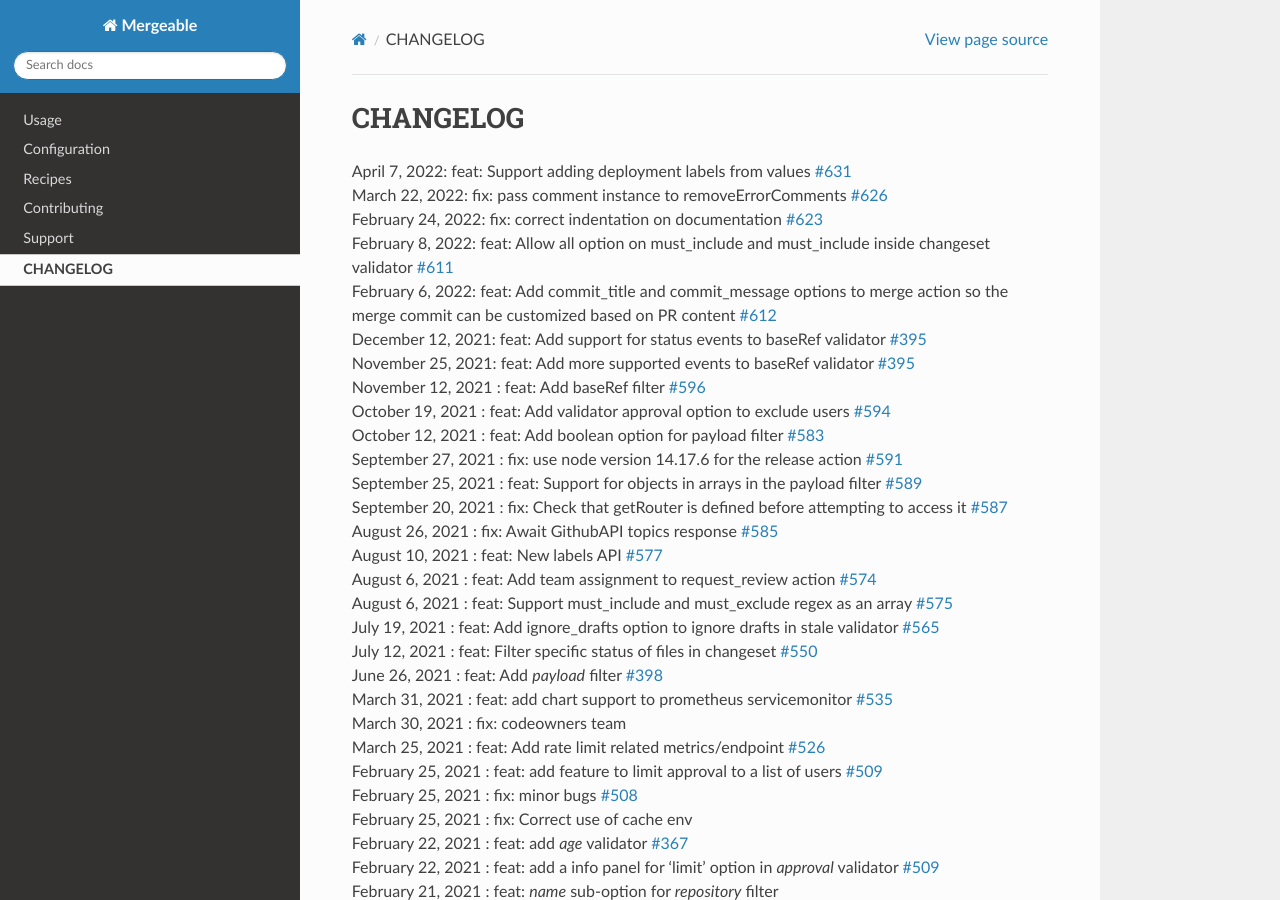
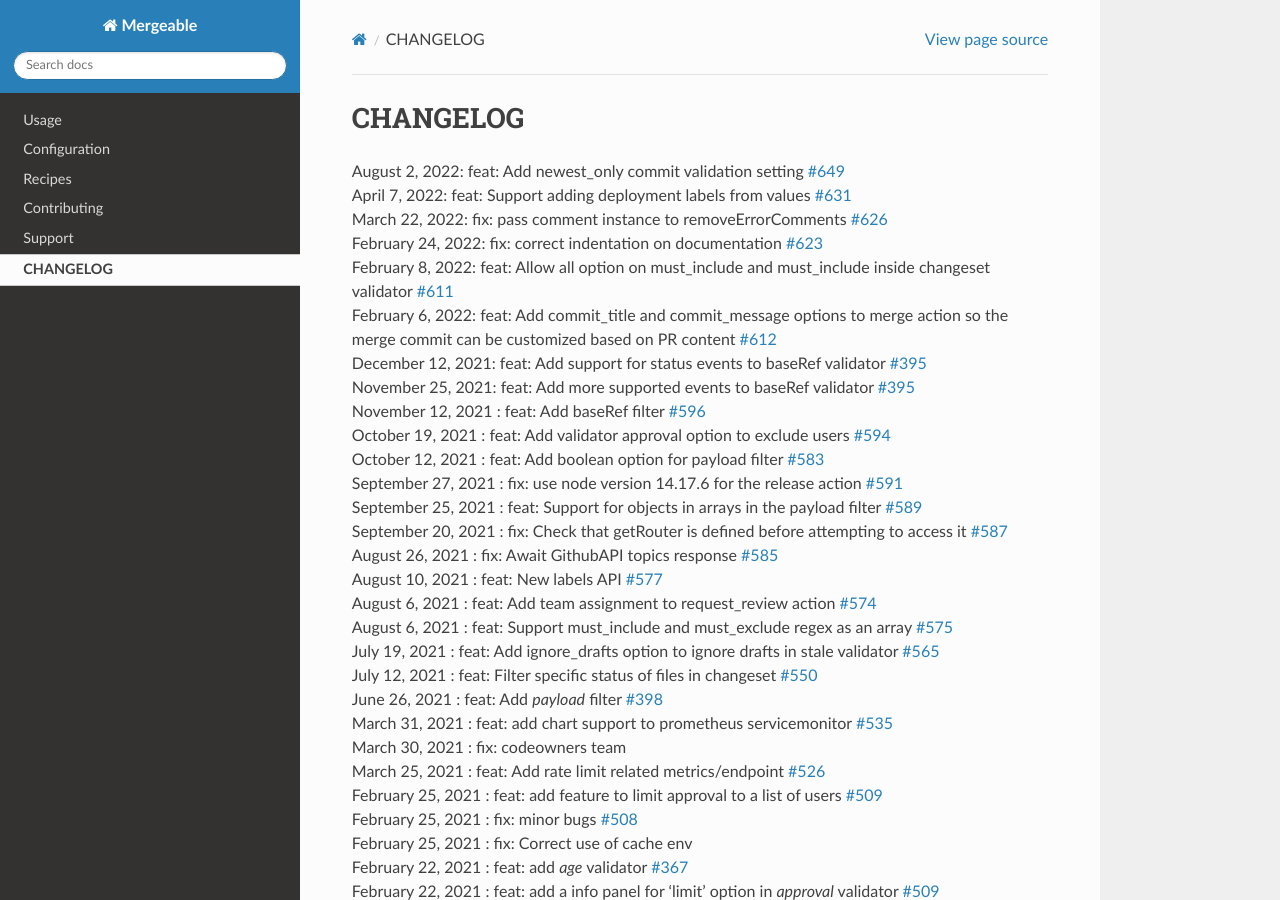
Before and after one commit to mergeability/mergeable, a Sphinx documentation site: the page built from docs/changelog.rst, in a window 1280 px wide and 900 px high. Built offline with Sphinx 7.4.7 and the Read the Docs theme 2.0.0, drawn with Linux system fonts in a browser that asks for light colours.

Commit message:
chore: update changelog

```diff
--- a/docs/changelog.rst
+++ b/docs/changelog.rst
@@ -1,5 +1,6 @@
 CHANGELOG
 =====================================
+| August 2, 2022: feat: Add newest_only commit validation setting `#649 <https://github.com/mergeability/mergeable/pull/649>`_
 | April 7, 2022: feat: Support adding deployment labels from values `#631 <https://github.com/mergeability/mergeable/pull/631>`_
 | March 22, 2022: fix: pass comment instance to removeErrorComments `#626 <https://github.com/mergeability/mergeable/pull/626>`_
 | February 24, 2022: fix: correct indentation on documentation `#623 <https://github.com/mergeability/mergeable/pull/623>`_
```
